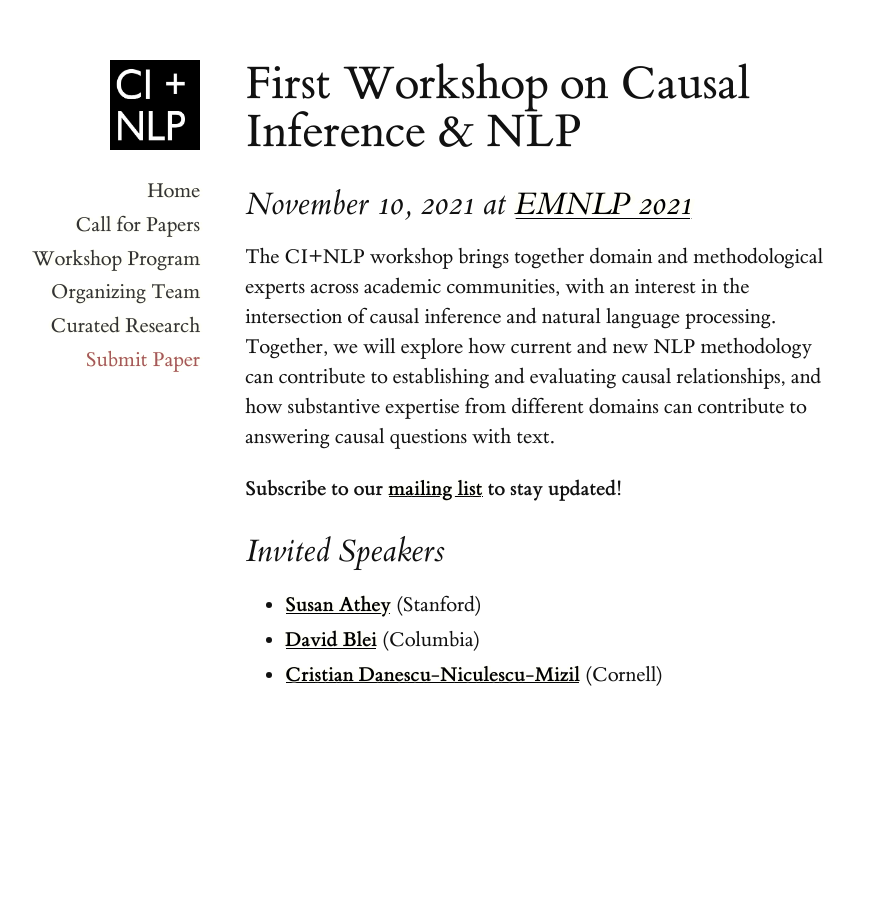
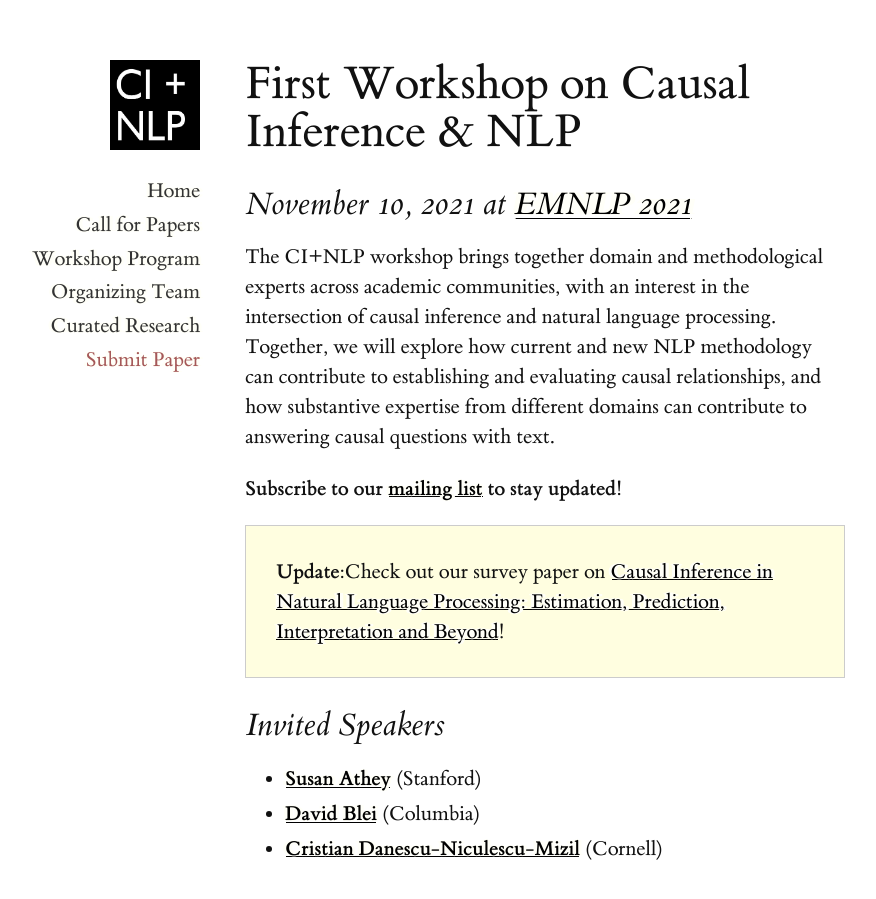
Before and after one commit to causaltext/causaltext.github.io, a Jekyll site: the page built from 2021/index.md, in a window 1280 px wide. Shown: the whole page, without its empty margins (211-1087 px from the left). Built offline with Jekyll 4.4.1, drawn with Linux system fonts in a browser that asks for light colours.

Commit message:
Update index.md

```diff
--- a/2021/index.md
+++ b/2021/index.md
@@ -20,6 +20,10 @@ questions with text.
 
 **Subscribe to our [mailing list](https://4zpahwk1adr.typeform.com/to/TDotbHfM) to stay updated!**
 
+<p class="alert">
+  <strong>Update:</strong>Check out our survey paper on <a href="https://arxiv.org/abs/2109.00725">Causal Inference in Natural Language Processing: Estimation, Prediction, Interpretation and Beyond</a>!
+</p>
+
 ## Invited Speakers
 
    * **[Susan Athey](https://athey.people.stanford.edu/)** (Stanford)
```
